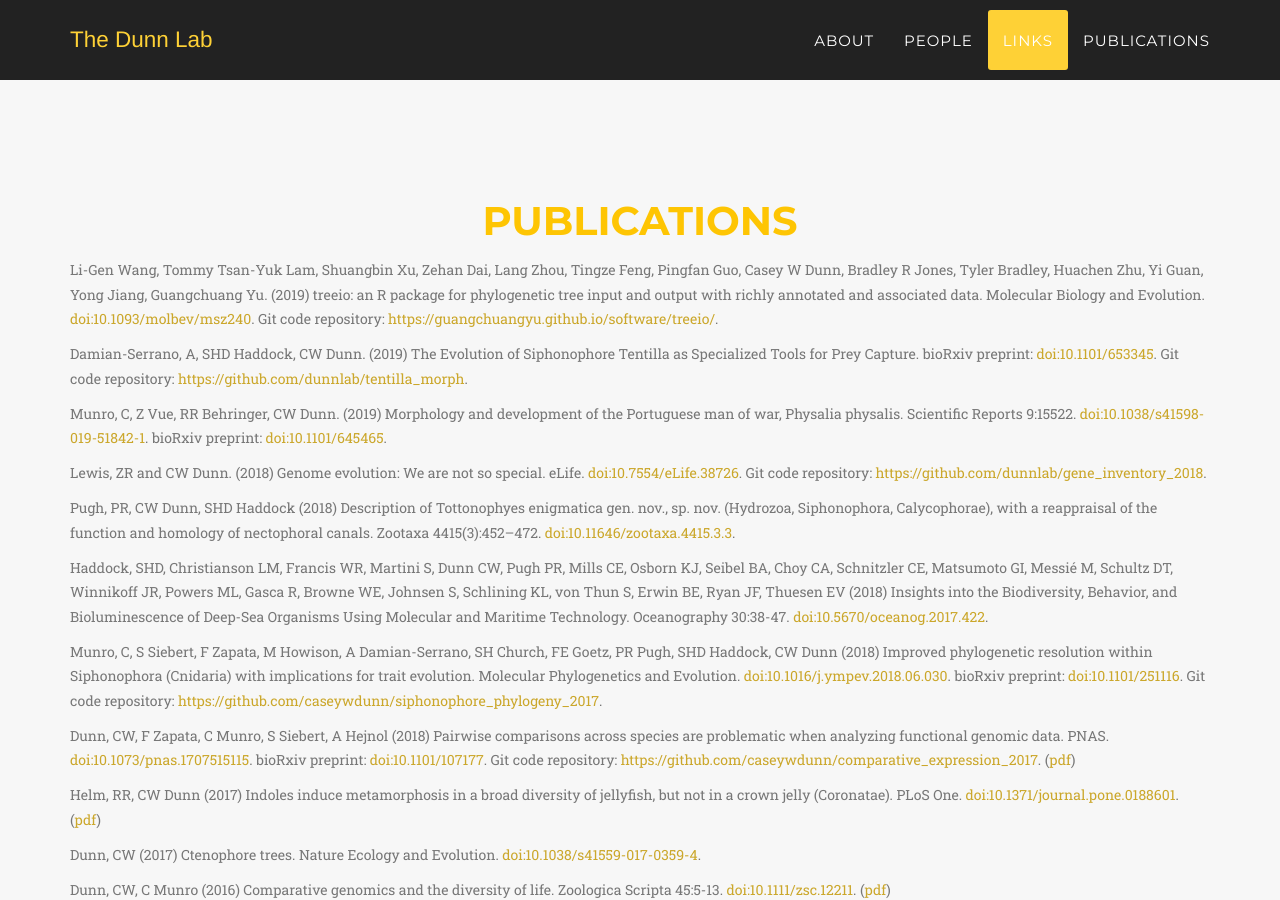
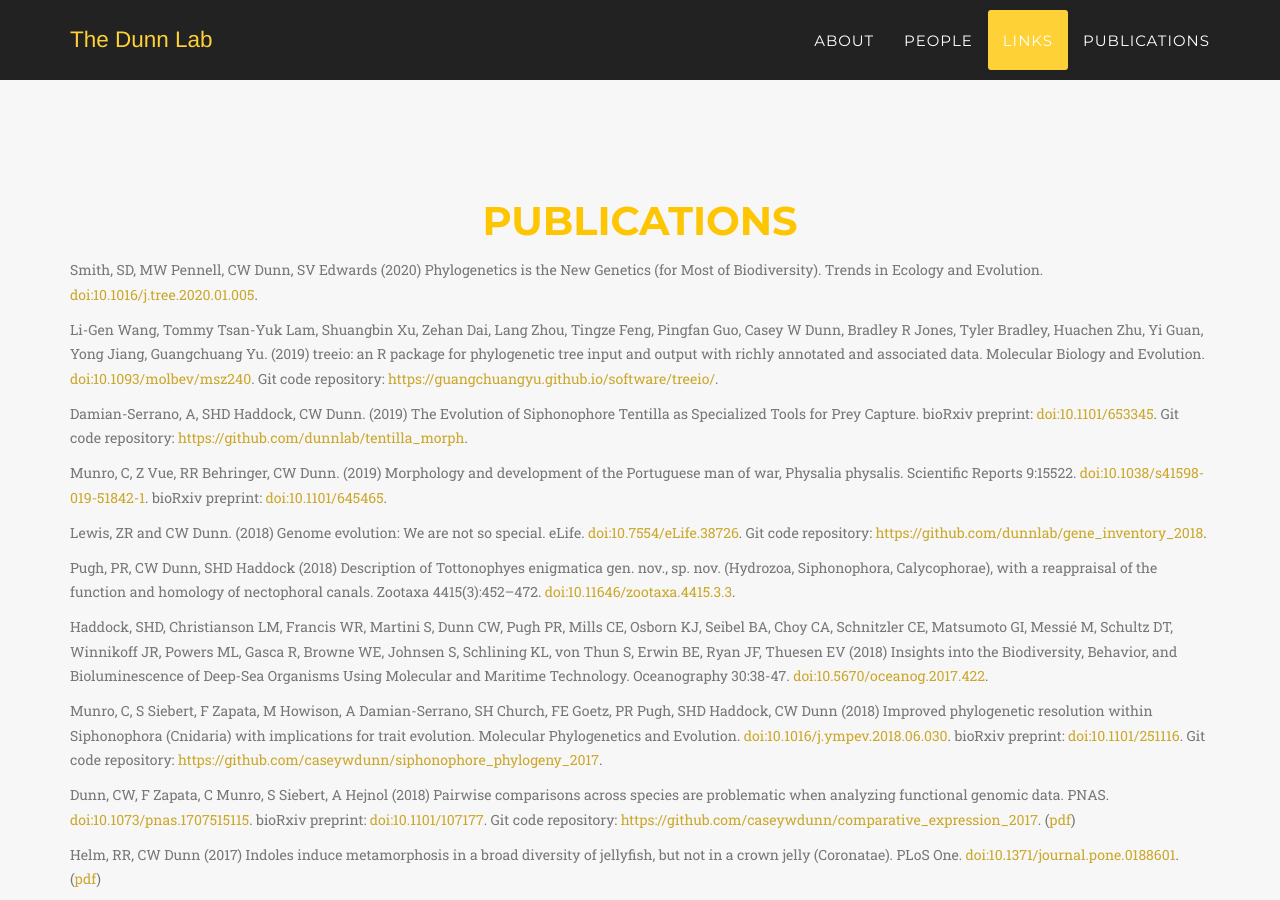
Before and after one commit to caseywdunn/caseywdunn.github.io, a Jekyll site: the page built from index.html, in a window 1280 px wide and 900 px high, scrolled down 8944 px. Built offline with Jekyll 4.4.1, drawn with Linux system fonts in a browser that asks for light colours; some web fonts are replaced.

Commit message:
added paper

```diff
--- a/_includes/publications.html
+++ b/_includes/publications.html
@@ -6,6 +6,11 @@
                     <h2 class="section-heading">Publications</h2>
                 </div>
             </div>
+
+
+<div class="box"><div class="box-title"></div><div class="box-body">
+<p class="text-muted"> Smith, SD, MW Pennell, CW Dunn, SV Edwards (2020) Phylogenetics is the New Genetics (for Most of Biodiversity). Trends in Ecology and Evolution. <a href="https://doi.org/10.1016/j.tree.2020.01.005">doi:10.1016/j.tree.2020.01.005</a>. </p>
+</div><div class="box-footer"> </div></div>
 
 <div class="box"><div class="box-title"></div><div class="box-body">
 <p class="text-muted"> Li-Gen Wang, Tommy Tsan-Yuk Lam, Shuangbin Xu, Zehan Dai, Lang Zhou, Tingze Feng, Pingfan Guo, Casey W Dunn, Bradley R Jones, Tyler Bradley, Huachen Zhu, Yi Guan, Yong Jiang, Guangchuang Yu. (2019) treeio: an R package for phylogenetic tree input and output with richly annotated and associated data. Molecular Biology and Evolution. <a href="https://doi.org/10.1093/molbev/msz240">doi:10.1093/molbev/msz240</a>. Git code repository: <a href="https://guangchuangyu.github.io/software/treeio/">https://guangchuangyu.github.io/software/treeio/</a>. </p>
```
